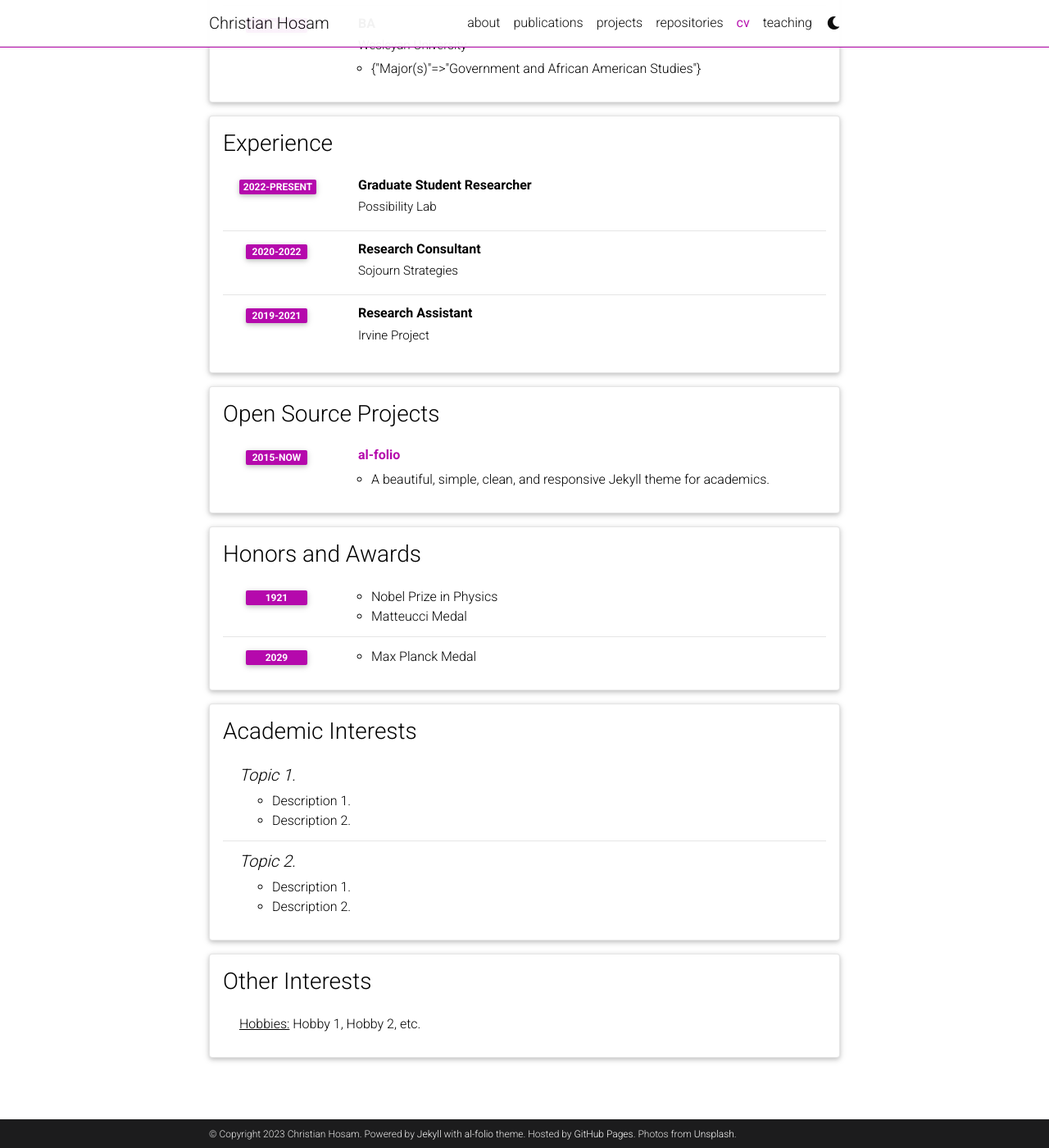
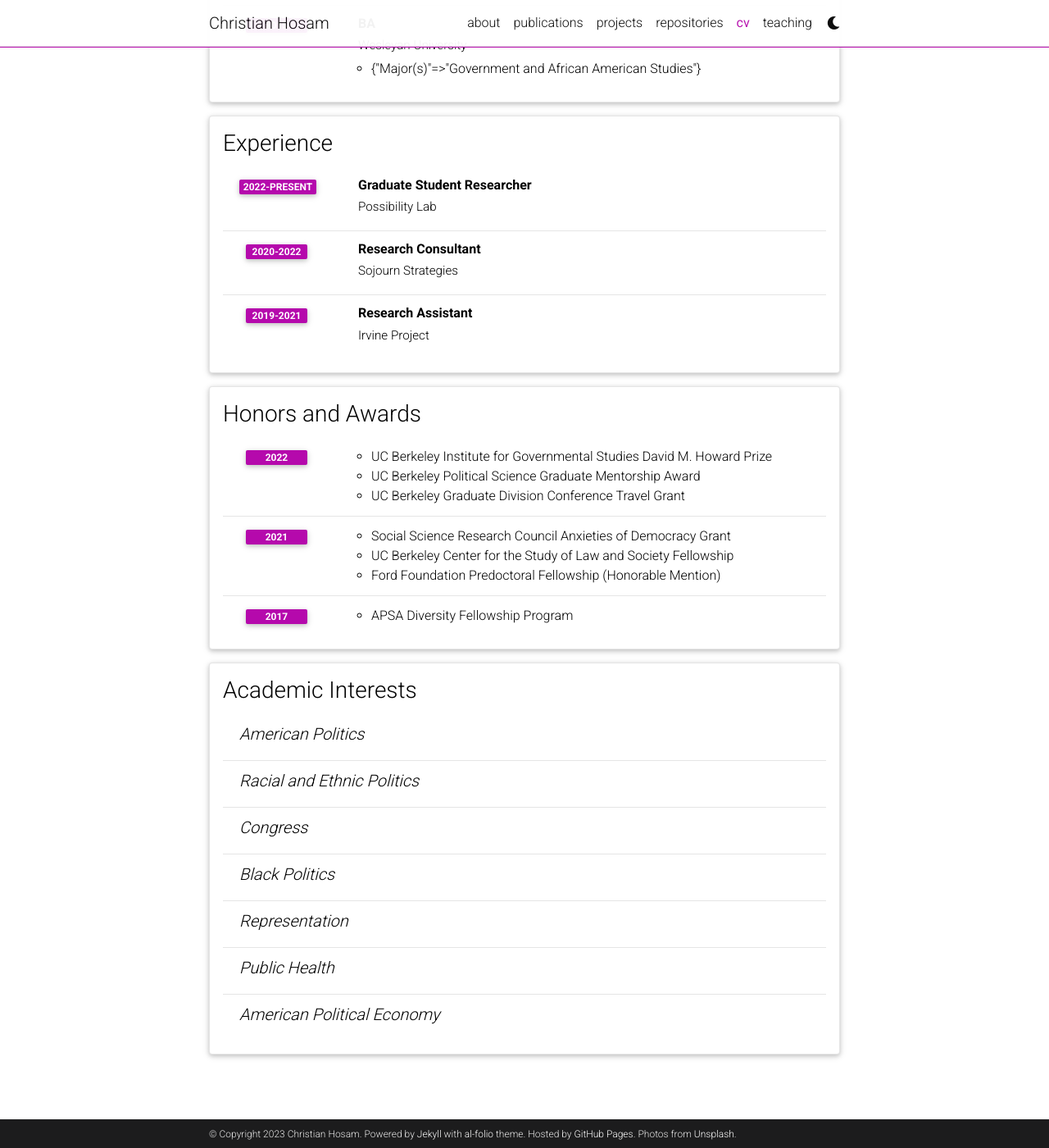
Before and after one commit to chosam2322/chosam2322.github.io, a Jekyll site: the page built from _pages/cv.md, in a window 1280 px wide and 1400 px high, scrolled down 591 px. Shown: the whole window at 82% size. Built offline with Jekyll 4.4.1, drawn with Linux system fonts in a browser that asks for light colours; comment, search, counter and statistics services are not loaded; a style sheet for code colours, icons or effects is not loaded.

Commit message:
Update cv.yml

```diff
--- a/_data/cv.yml
+++ b/_data/cv.yml
@@ -38,37 +38,30 @@
       institution: Irvine Project
       year: 2019-2021
 
-- title: Open Source Projects
-  type: time_table
-  contents:
-    - title: <a href="https://github.com/alshedivat/al-folio">al-folio</a>
-      year: 2015-now
-      description: A beautiful, simple, clean, and responsive Jekyll theme for academics.
-
 - title: Honors and Awards
   type: time_table
   contents:
-    - year: 1921
+    - year: 2022
       items:
-        - Nobel Prize in Physics
-        - Matteucci Medal
-    - year: 2029
+        - UC Berkeley Institute for Governmental Studies David M. Howard Prize
+        - UC Berkeley Political Science Graduate Mentorship Award
+        - UC Berkeley Graduate Division Conference Travel Grant
+    - year: 2021
       items:
-        - Max Planck Medal
+        - Social Science Research Council Anxieties of Democracy Grant
+        - UC Berkeley Center for the Study of Law and Society Fellowship
+        - Ford Foundation Predoctoral Fellowship (Honorable Mention)
+    - year: 2017
+      items:
+        - APSA Diversity Fellowship Program
 
 - title: Academic Interests
   type: nested_list
   contents:
-    - title: Topic 1.
-      items:
-        - Description 1.
-        - Description 2.
-    - title: Topic 2.
-      items:
-        - Description 1.
-        - Description 2.
-
-- title: Other Interests
-  type: list
-  contents:
-    - <u>Hobbies:</u> Hobby 1, Hobby 2, etc.
+    - title: American Politics
+    - title: Racial and Ethnic Politics
+    - title: Congress
+    - title: Black Politics
+    - title: Representation
+    - title: Public Health
+    - title: American Political Economy
```
